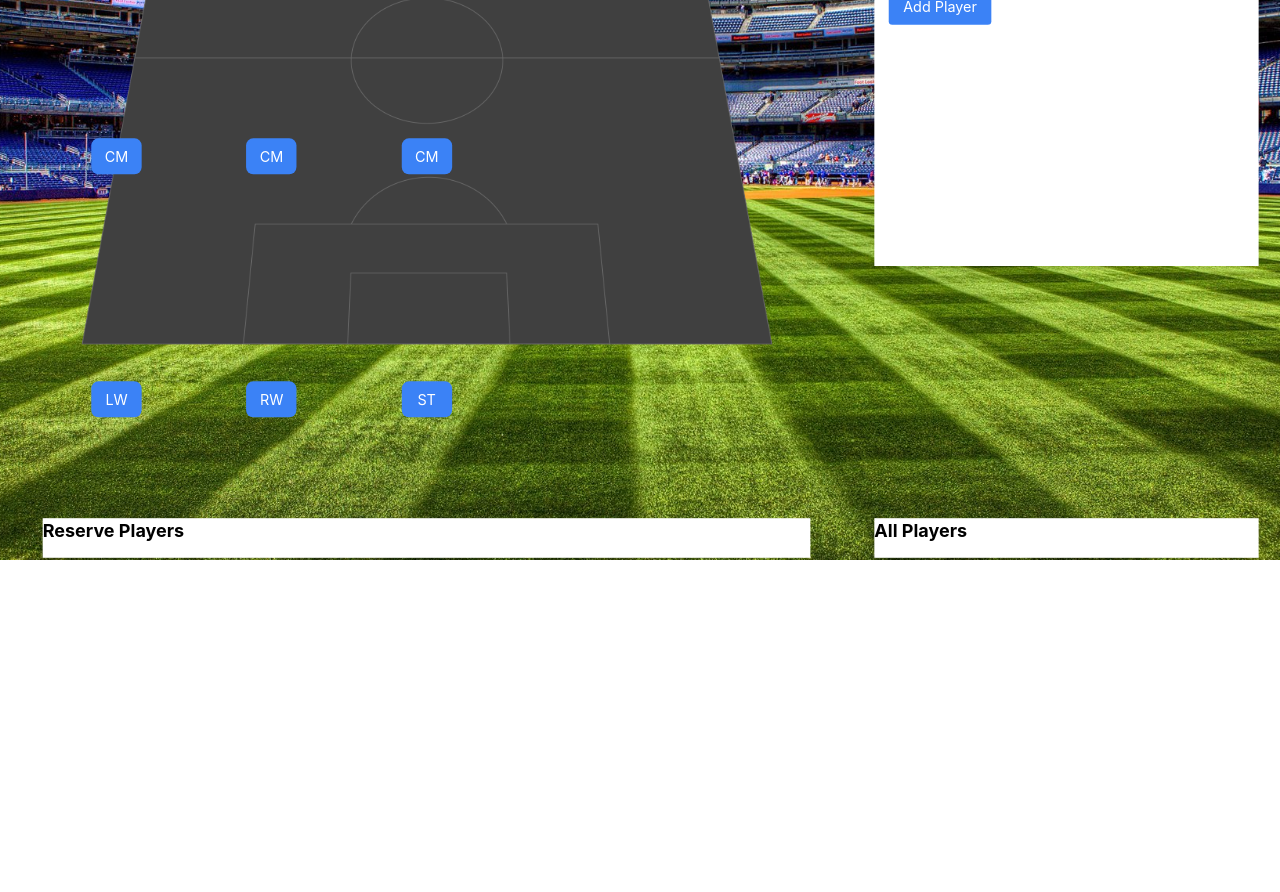
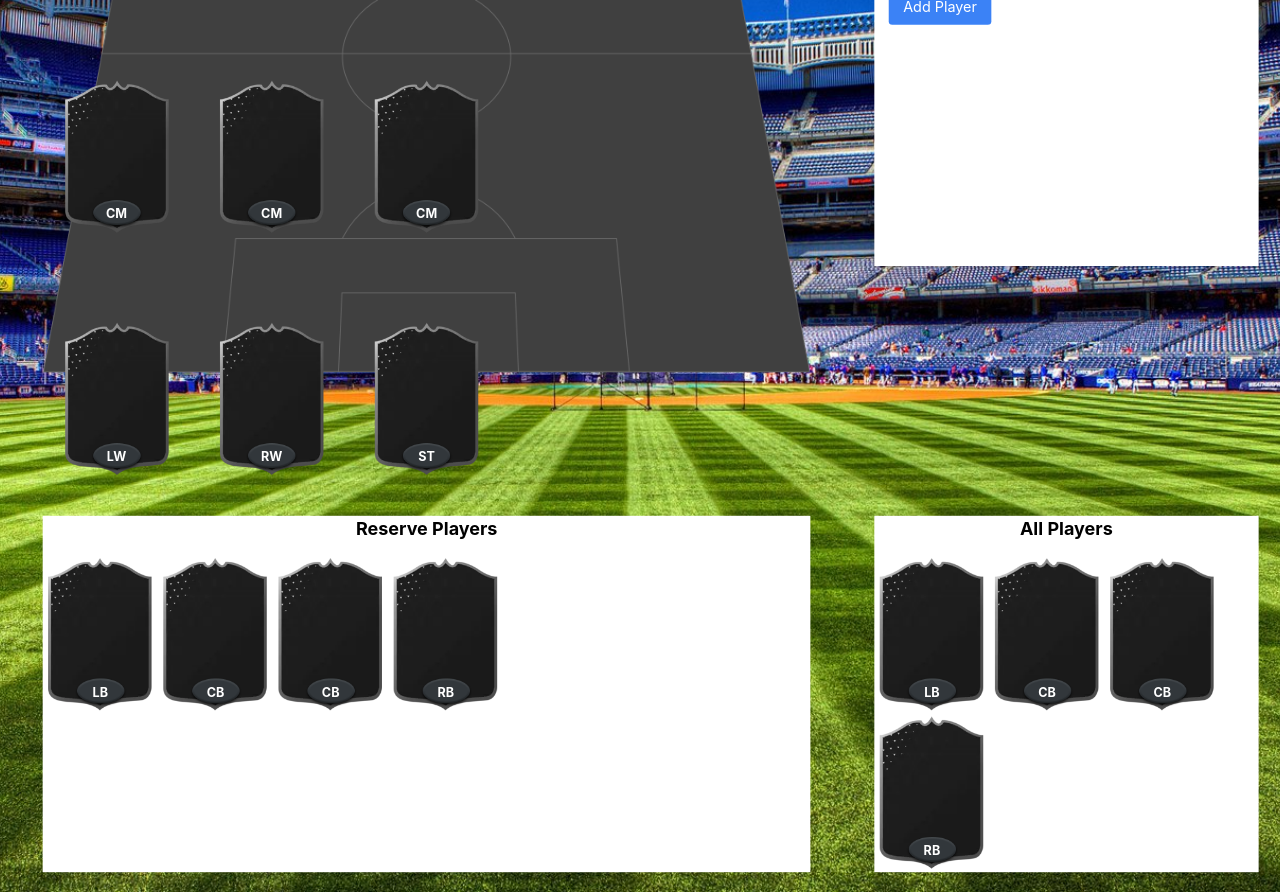
Before and after one commit to Said-Aabilla/fut-ultimate-team-builder, a React (Create React App) app: page / in a window 1280 px wide. Shown: the part 380-1272 px from the top of the page. Before the commit the page ends 940 px from the top, so only its background shows below. Built offline with nearby package versions, Linux system fonts and the light colour scheme.

Commit message:
added all players section

```diff
--- a/src/components/PlayerCard.js
+++ b/src/components/PlayerCard.js
@@ -1,10 +1,30 @@
 const PlayerCard = ({ label }) => {
+    return (
+      <div className="relative w-32 h-44"> {/* Set the card dimensions */}
+        {/* Background for the player */}
+        <div
+          className="absolute top-0 left-0 w-full h-full bg-player-card bg-cover bg-center rounded-lg"
+          style={{
+            backgroundSize: "90%",
+            backgroundRepeat: "no-repeat",
+          }}
+        ></div>
 
-    return (
-        <div className="bg-blue-500 text-white text-center rounded-lg p-2 w-14 h-18">
-          {label}
+        {/* Background for the position */}
+        <div
+          className="absolute bottom-2 left-1/2 transform -translate-x-1/2 w-20 h-8 bg-position bg-cover bg-center"
+          style={{
+            backgroundSize: "contain",
+            backgroundRepeat: "no-repeat",
+          }}
+        >
+          {/* Text Label */}
+          <span className="text-sm text-white font-bold flex items-center justify-center h-full">
+            {label}
+          </span>
         </div>
-      );
-}
+      </div>
+    );
+  }
 
-export default PlayerCard;
+  export default PlayerCard;
--- a/src/components/ShowPlayersLists.js
+++ b/src/components/ShowPlayersLists.js
@@ -1,15 +1,37 @@
+import PlayerCard from "./PlayerCard";
+
 const SowPlayersLists = () => (
-    <div className="mt-5 grid grid-cols-3 ">
-        <div className="col-span-2 relative transform scale-90  bg-white">
-          <h2 className="text-xl font-bold mb-4">Reserve Players</h2>
-        </div>
+  <div className="grid grid-cols-3 ">
+    <div className="col-span-2 relative transform scale-90 bg-white text-center">
+      <h2 className="text-xl font-bold mb-4">Reserve Players</h2>
+      <div className="flex flex-wrap">
+        {["LB", "CB", "CB", "RB"].map((label, index) => (
+          <div
+            key={label}
+          >
+            <PlayerCard label={label} />
+          </div>
+        ))}
+      </div>
 
 
-        <div className="col-span-1 relative transform scale-90  bg-white">
-          <h2 className="text-xl font-bold mb-4">All Players</h2>
-        </div>
+    </div>
+
+
+    <div className="col-span-1 relative transform scale-90  bg-white text-center">
+      <h2 className="text-xl font-bold mb-4">All Players</h2>
+      <div className="flex flex-wrap">
+        {["LB", "CB", "CB", "RB"].map((label, index) => (
+          <div
+            key={label}
+          >
+            <PlayerCard label={label} />
+          </div>
+        ))}
       </div>
-  );
+    </div>
+  </div>
+);
 
 
 export default SowPlayersLists;
--- a/src/components/StadiumSection.js
+++ b/src/components/StadiumSection.js
@@ -6,7 +6,7 @@ const StadiumSection = () => (
   <div className="col-span-2 relative transform scale-90">
     <div
       className="bg-team-stadium bg-no-repeat bg-center absolute inset-0 grid grid-rows-6 grid-cols-5 gap-2"
-      style={{ backgroundSize: "90%" }} // Adjust percentage to control the size
+      style={{ backgroundSize: "100%" }} // Adjust percentage to control the size
     >
       {/* Goalkeeper */}
       <div className="row-start-1 col-start-3 flex justify-center items-center">
--- a/tailwind.config.js
+++ b/tailwind.config.js
@@ -8,6 +8,8 @@ module.exports = {
       backgroundImage: {
         'team-stadium': "url('/src/assets/team-stadium.png')",
         'real-stadium': "url('/src/assets/real-stadium.jpg')",
+        'player-card': "url('/src/assets/placeholder-card.webp')",
+        'position': "url('/src/assets/pos_base.png')",
       },
     },
   },
```
Also changed, not shown: src/assets/placeholder-card.webp (renamed from src/assets/placeholder-card-normal.webp).
